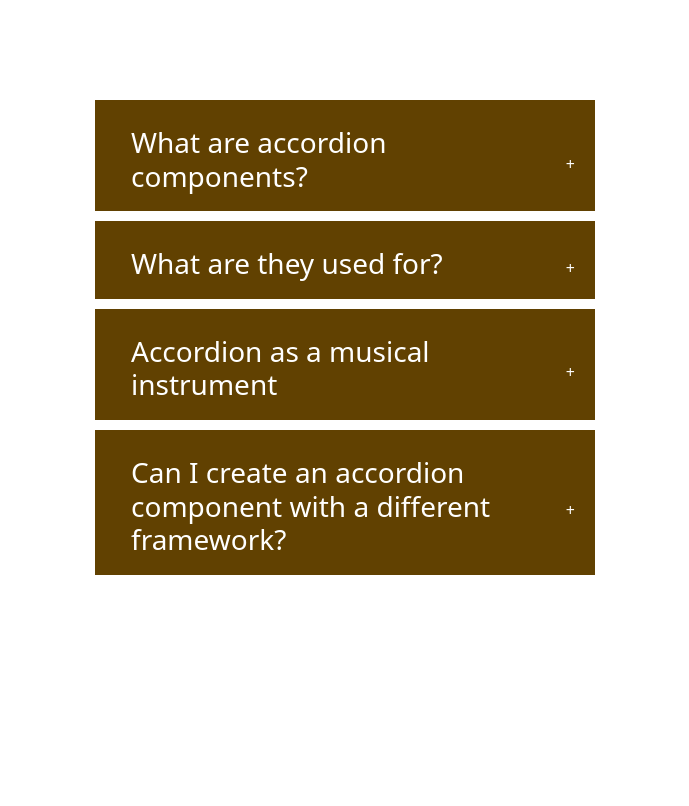
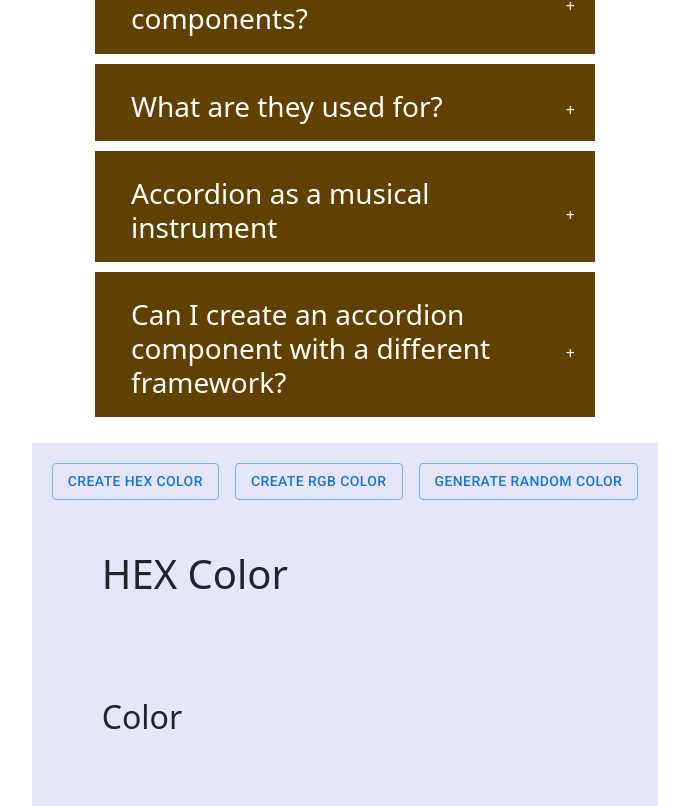
Before and after one commit to TheD4nM4n/react-testing, a React (Vite) app: page /justin in a window 1280 px wide. Shown: the part 529-1335 px from the top of the page, without its empty margins (295-984 px from the left). Before the commit the page ends 1271 px from the top, so only its background shows below. Built offline with nearby package versions, Linux system fonts and the light colour scheme.

Commit message:
working on random color generator component

```diff
--- a/src/components/Accordian/style.css
+++ b/src/components/Accordian/style.css
@@ -1,6 +1,6 @@
 .wrapper {
     display: flex;
-    height: 100vh;
+    height: min-content;
     width: 100vw;
     justify-content: center;
     align-items: center;
--- /dev/null
+++ b/src/components/RCG/RCG.module.css
@@ -0,0 +1,18 @@
+.wrapper{
+    background-color: lavender;
+    justify-content: center;
+    padding: 20px;
+}
+
+.content{
+    height: auto;
+    width: auto;
+    justify-content: center;
+    margin: 50px 50px;
+}
+
+.button{
+    width: auto;
+    height: auto;
+    margin: 10px 25px;
+}
--- /dev/null
+++ b/src/components/RCG/RCG.tsx
@@ -0,0 +1,22 @@
+import styles from './RCG.module.css'
+import Stack from '@mui/material/Stack'
+import Button from '@mui/material/Button'
+
+function RCG(){
+
+    return (
+        <div className={styles.wrapper}>
+            <Stack style={{justifyContent: 'center'}}>
+                <Stack direction='row' spacing={2}>
+                    <Button variant='outlined' className={styles.button}>Create Hex Color</Button>
+                    <Button variant='outlined' className={styles.button}>Create RGB Color</Button>
+                    <Button variant='outlined' className={styles.button}>Generate Random Color</Button>
+                </Stack>
+                <h1 className={styles.content}>HEX Color</h1>
+                <h2 className={styles.content}> Color </h2>
+            </Stack>
+        </div>
+    )
+}
+
+export default RCG;
--- a/src/pages/JustinPage/JustinPage.tsx
+++ b/src/pages/JustinPage/JustinPage.tsx
@@ -1,5 +1,6 @@
 import JustinComponent from "../../components/JustinComponent/JustinComponent";
 import Accordian from "../../components/Accordian/Accordian";
+import RCG from "../../components/RCG/RCG";
 
 function JustinPage() {
   return (
@@ -15,6 +16,7 @@ function JustinPage() {
       <div className="card-container">
         <JustinComponent />
         <Accordian />
+        <RCG />
       </div>
   </div>
   );
```
